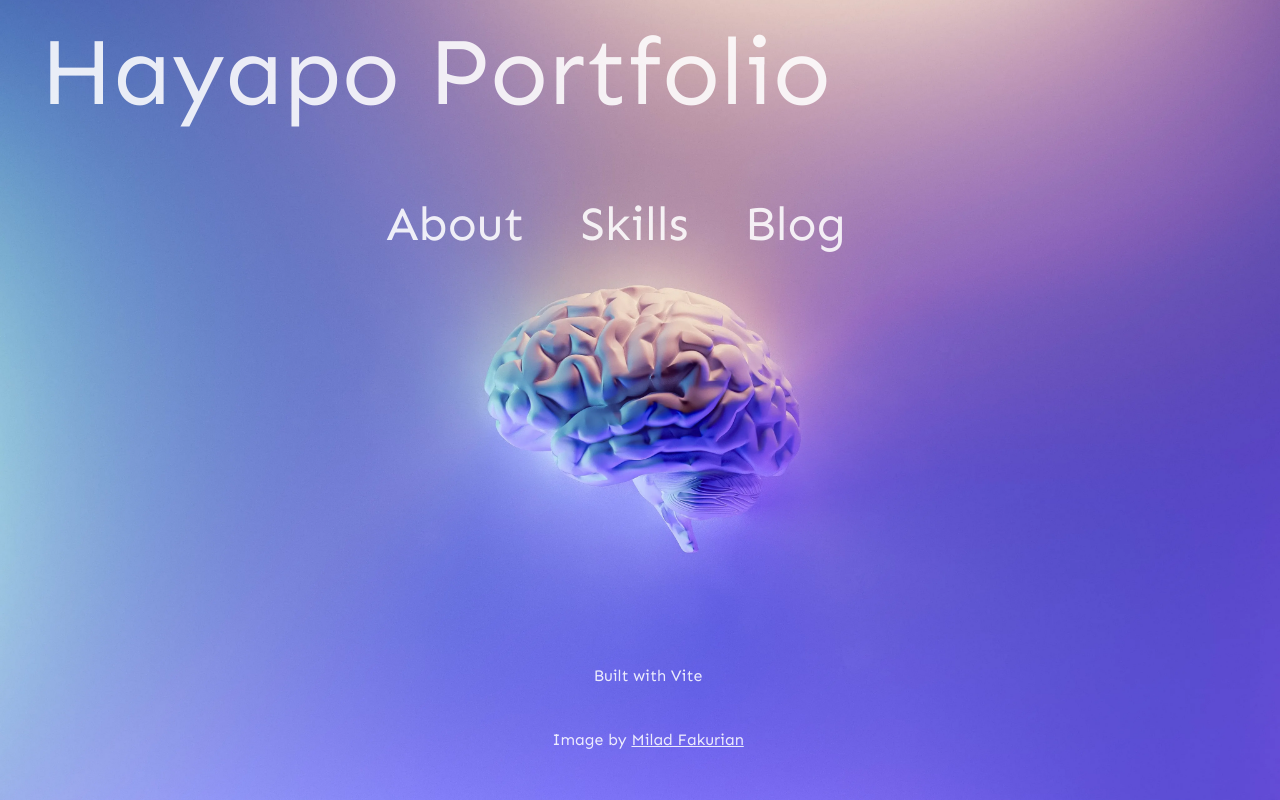
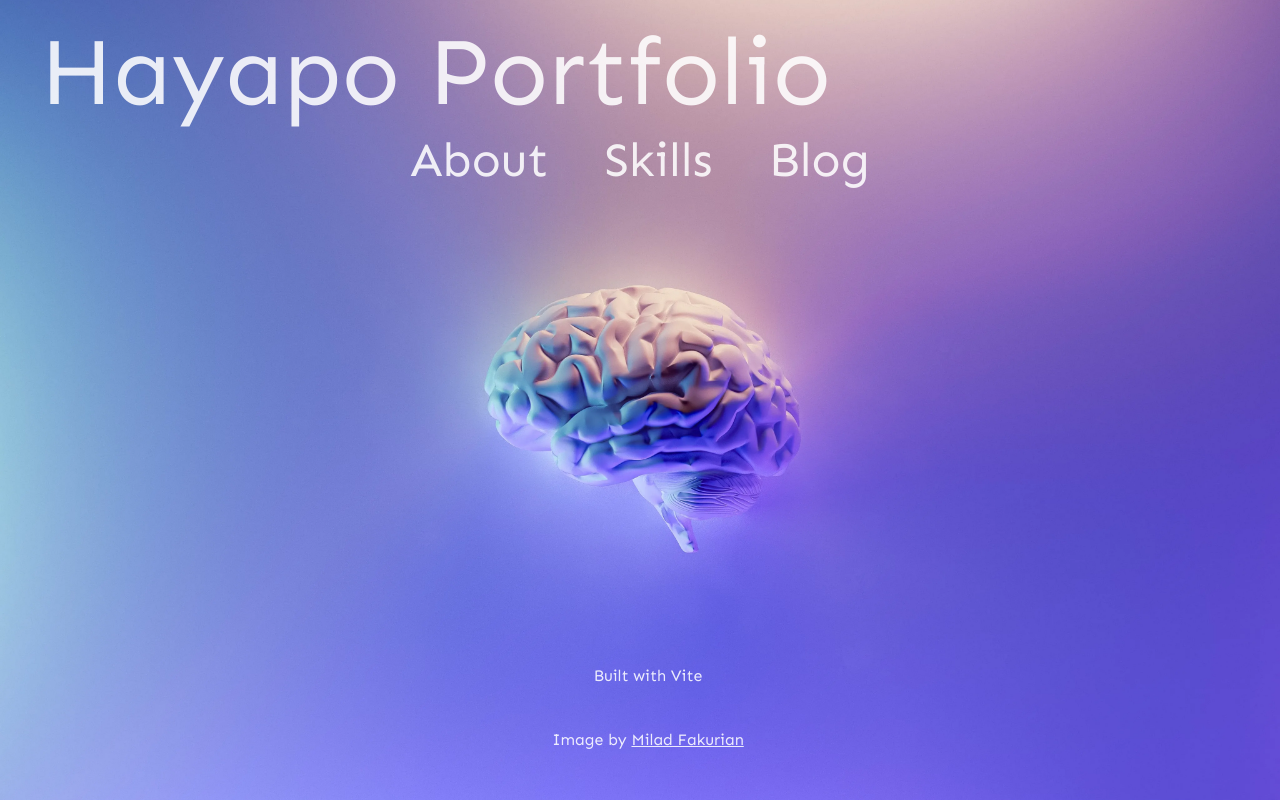
Before and after one commit to hayapo/Porfolio, a React (Vite) app: page / in a window 1280 px wide. Built offline with nearby package versions, Linux system fonts and the light colour scheme.

Commit message:
:art: Topページの要素を全部fixedにした

```diff
--- a/src/components/sidebarcontent.tsx
+++ b/src/components/sidebarcontent.tsx
@@ -2,16 +2,14 @@ import React from 'react'
 import { Link } from 'react-router-dom'
 import { RiExternalLinkLine } from 'react-icons/ri'
 
-/*
-TODO:
-  - Galaxy Fold用のメディアクエリを作る
-  - モバイルはハンバーガーメニューを作るでもいいかも
-*/
+type Props = {
+  className?: string
+}
 
-const SideBarContent: React.FC = () => (
-  <>
-    <div className="flex flex-row w-full justify-center mt-10 xl:mt-[5rem]">
-      <div className="flex flex-row gap-5 lg:gap-14 text-xl xsm:text-3xl xl:text-5xl pointer-events-auto xl:-ml-12">
+const SideBarContent: React.FC<Props> = ({ className }: Props) => (
+  <div className={className}>
+    <div className="flex flex-row w-full items-center justify-center">
+      <div className="fixed flex flex-row gap-5 lg:gap-14 text-xl xsm:text-3xl xl:text-5xl pointer-events-auto top-[25%] xl:top-[17%]">
         <Link
           to="/about"
           className="relative inline-block no-underline after:absolute after:left-0 after:bottom-[-8px] after:h-[2px] after:w-full after:origin-top-left after:scale-x-[0] after:scale-y-[1] after:bg-white after:duration-[0.5s] hover:after:scale-[1]"
@@ -49,7 +47,7 @@ const SideBarContent: React.FC = () => (
         </a>
       </div>
     </div>
-  </>
+  </div>
 )
 
 export default SideBarContent
--- a/src/pages/index.tsx
+++ b/src/pages/index.tsx
@@ -2,8 +2,8 @@ import SideBarContent from 'components/sidebarcontent'
 
 const index: React.FC = () => {
   return (
-    <div className="bg-top-img min-h-screen bg-cover bg-center -z-50 h-[calc(1vh*100)]">
-      <div className="ml-4 text-6xl sm:ml-10 pt-4 sm:pt-6 sm:text-8xl">
+    <div className="bg-top-img min-h-screen bg-cover bg-center -z-50 h-[calc(1vh*100)] fixed w-screen">
+      <div className="fixed ml-4 text-6xl sm:ml-10 pt-4 sm:pt-6 sm:text-8xl">
         Hayapo Portfolio
       </div>
       <SideBarContent />
```
